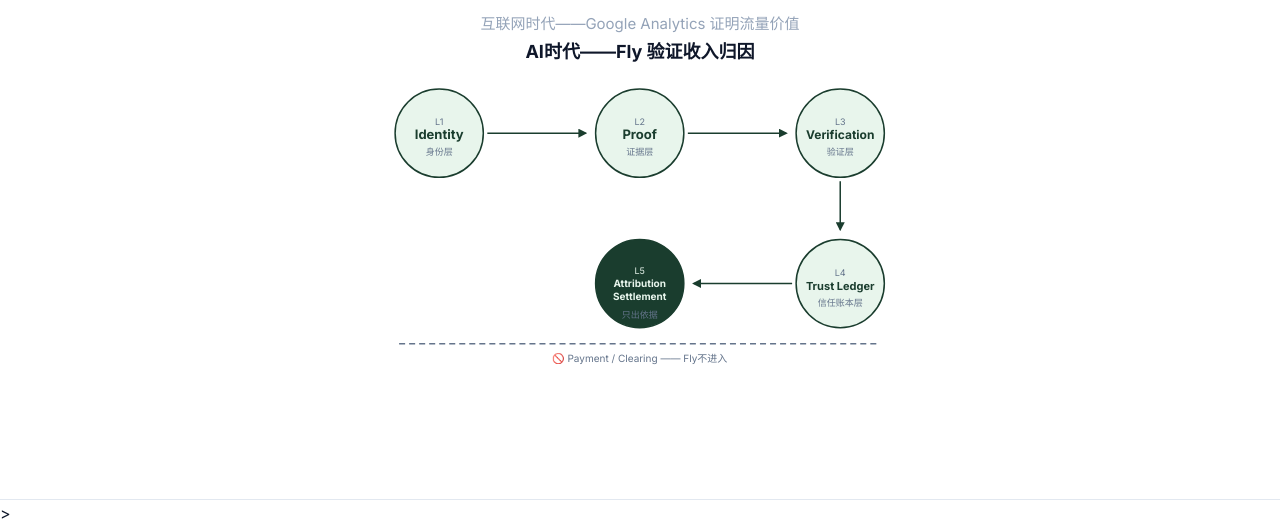
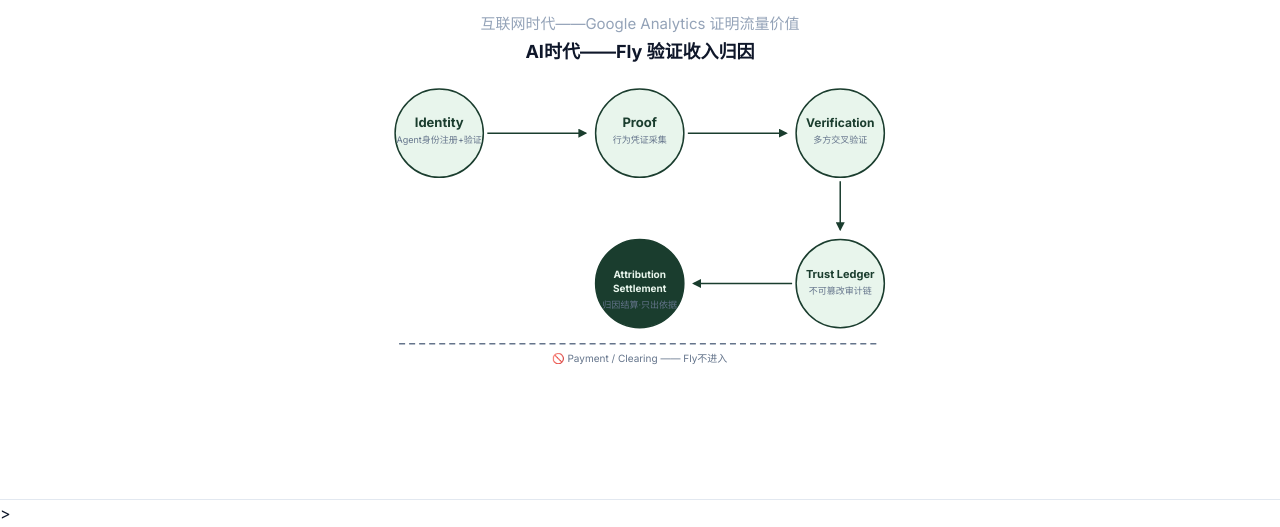
Before and after one commit to people1913/fly-agent.xyz, a plain HTML site: page index.html in a window 1280 px wide. Shown: the part 300-827 px from the top of the page. Drawn offline with Linux system fonts and the light colour scheme.

Commit message:
feat: 去掉L1-L5编号，改为功能描述

```diff
--- a/index.html
+++ b/index.html
@@ -239,32 +239,27 @@ nav{gap:12px}nav a{font-size:12px}
 </defs>
 <!-- Row 1: L1 → L2 → L3 (居中: 80, 280, 480, 间距200) -->
 <circle cx="80" cy="60" r="44" fill="#E8F5EC" stroke="#1A3D2E" stroke-width="1.5"/>
-<text x="80" y="52" text-anchor="middle" font-size="9" fill="#64748B" font-family="Inter,Noto Sans SC,sans-serif">L1</text>
-<text x="80" y="66" text-anchor="middle" font-size="13" fill="#1A3D2E" font-weight="700" font-family="Inter,Noto Sans SC,sans-serif">Identity</text>
-<text x="80" y="82" text-anchor="middle" font-size="9" fill="#64748B" font-family="Inter,Noto Sans SC,sans-serif">身份层</text>
+<text x="80" y="54" text-anchor="middle" font-size="13" fill="#1A3D2E" font-weight="700" font-family="Inter,Noto Sans SC,sans-serif">Identity</text>
+<text x="80" y="70" text-anchor="middle" font-size="9" fill="#64748B" font-family="Inter,Noto Sans SC,sans-serif">Agent身份注册+验证</text>
 <path d="M128 60 L226 60" stroke="#1A3D2E" stroke-width="1.5" marker-end="url(#arrow)"/>
 <circle cx="280" cy="60" r="44" fill="#E8F5EC" stroke="#1A3D2E" stroke-width="1.5"/>
-<text x="280" y="52" text-anchor="middle" font-size="9" fill="#64748B" font-family="Inter,Noto Sans SC,sans-serif">L2</text>
-<text x="280" y="66" text-anchor="middle" font-size="13" fill="#1A3D2E" font-weight="700" font-family="Inter,Noto Sans SC,sans-serif">Proof</text>
-<text x="280" y="82" text-anchor="middle" font-size="9" fill="#64748B" font-family="Inter,Noto Sans SC,sans-serif">证据层</text>
+<text x="280" y="54" text-anchor="middle" font-size="13" fill="#1A3D2E" font-weight="700" font-family="Inter,Noto Sans SC,sans-serif">Proof</text>
+<text x="280" y="70" text-anchor="middle" font-size="9" fill="#64748B" font-family="Inter,Noto Sans SC,sans-serif">行为凭证采集</text>
 <path d="M328 60 L426 60" stroke="#1A3D2E" stroke-width="1.5" marker-end="url(#arrow)"/>
 <circle cx="480" cy="60" r="44" fill="#E8F5EC" stroke="#1A3D2E" stroke-width="1.5"/>
-<text x="480" y="52" text-anchor="middle" font-size="9" fill="#64748B" font-family="Inter,Noto Sans SC,sans-serif">L3</text>
-<text x="480" y="66" text-anchor="middle" font-size="12" fill="#1A3D2E" font-weight="700" font-family="Inter,Noto Sans SC,sans-serif">Verification</text>
-<text x="480" y="82" text-anchor="middle" font-size="9" fill="#64748B" font-family="Inter,Noto Sans SC,sans-serif">验证层</text>
+<text x="480" y="54" text-anchor="middle" font-size="12" fill="#1A3D2E" font-weight="700" font-family="Inter,Noto Sans SC,sans-serif">Verification</text>
+<text x="480" y="70" text-anchor="middle" font-size="9" fill="#64748B" font-family="Inter,Noto Sans SC,sans-serif">多方交叉验证</text>
 <!-- Arrow L3 ↓ L4 -->
 <path d="M480 108 L480 156" stroke="#1A3D2E" stroke-width="1.5" marker-end="url(#arrow)"/>
 <!-- Row 2: L4 ← L5 (right to left) -->
 <circle cx="480" cy="210" r="44" fill="#E8F5EC" stroke="#1A3D2E" stroke-width="1.5"/>
-<text x="480" y="202" text-anchor="middle" font-size="9" fill="#64748B" font-family="Inter,Noto Sans SC,sans-serif">L4</text>
-<text x="480" y="216" text-anchor="middle" font-size="11" fill="#1A3D2E" font-weight="700" font-family="Inter,Noto Sans SC,sans-serif">Trust Ledger</text>
-<text x="480" y="232" text-anchor="middle" font-size="9" fill="#64748B" font-family="Inter,Noto Sans SC,sans-serif">信任账本层</text>
+<text x="480" y="204" text-anchor="middle" font-size="11" fill="#1A3D2E" font-weight="700" font-family="Inter,Noto Sans SC,sans-serif">Trust Ledger</text>
+<text x="480" y="220" text-anchor="middle" font-size="9" fill="#64748B" font-family="Inter,Noto Sans SC,sans-serif">不可篡改审计链</text>
 <path d="M432 210 L334 210" stroke="#1A3D2E" stroke-width="1.5" marker-end="url(#arrow)"/>
 <circle cx="280" cy="210" r="44" fill="#1A3D2E" stroke="#1A3D2E" stroke-width="1.5"/>
-<text x="280" y="200" text-anchor="middle" font-size="9" fill="#E8F5EC" font-family="Inter,Noto Sans SC,sans-serif">L5</text>
-<text x="280" y="213" text-anchor="middle" font-size="10" fill="#E8F5EC" font-weight="700" font-family="Inter,Noto Sans SC,sans-serif">Attribution</text>
-<text x="280" y="226" text-anchor="middle" font-size="10" fill="#E8F5EC" font-weight="700" font-family="Inter,Noto Sans SC,sans-serif">Settlement</text>
-<text x="280" y="244" text-anchor="middle" font-size="9" fill="#64748B" font-family="Inter,Noto Sans SC,sans-serif">只出依据</text>
+<text x="280" y="204" text-anchor="middle" font-size="10" fill="#E8F5EC" font-weight="700" font-family="Inter,Noto Sans SC,sans-serif">Attribution</text>
+<text x="280" y="218" text-anchor="middle" font-size="10" fill="#E8F5EC" font-weight="700" font-family="Inter,Noto Sans SC,sans-serif">Settlement</text>
+<text x="280" y="234" text-anchor="middle" font-size="9" fill="#64748B" font-family="Inter,Noto Sans SC,sans-serif">归因结算·只出依据</text>
 <!-- Hard boundary -->
 <line x1="40" y1="270" x2="520" y2="270" stroke="#64748B" stroke-width="1.5" stroke-dasharray="6 4"/>
 <text x="280" y="288" text-anchor="middle" font-size="10" fill="#64748B" font-family="Inter,Noto Sans SC,sans-serif">🚫 Payment / Clearing —— Fly不进入</text>
```
